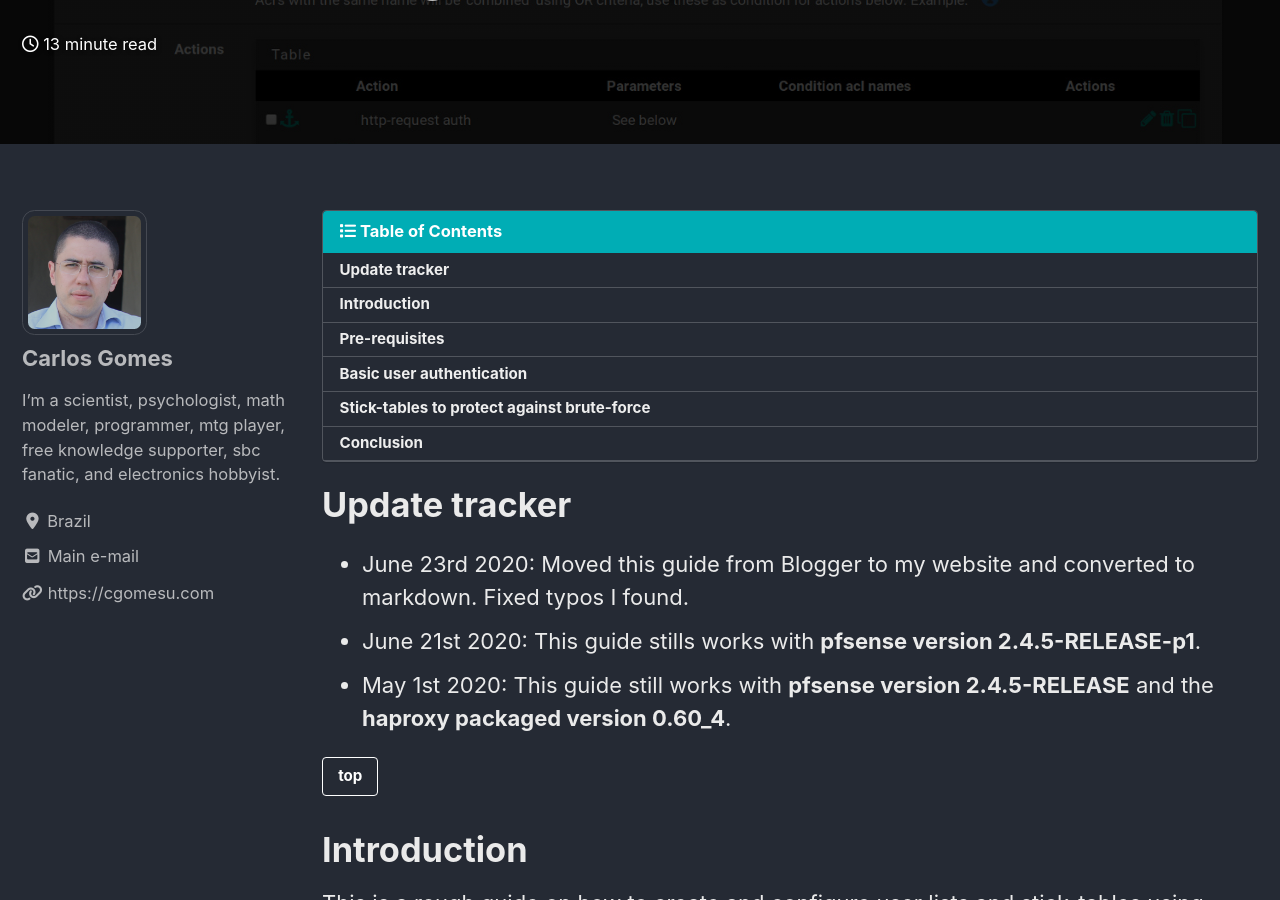
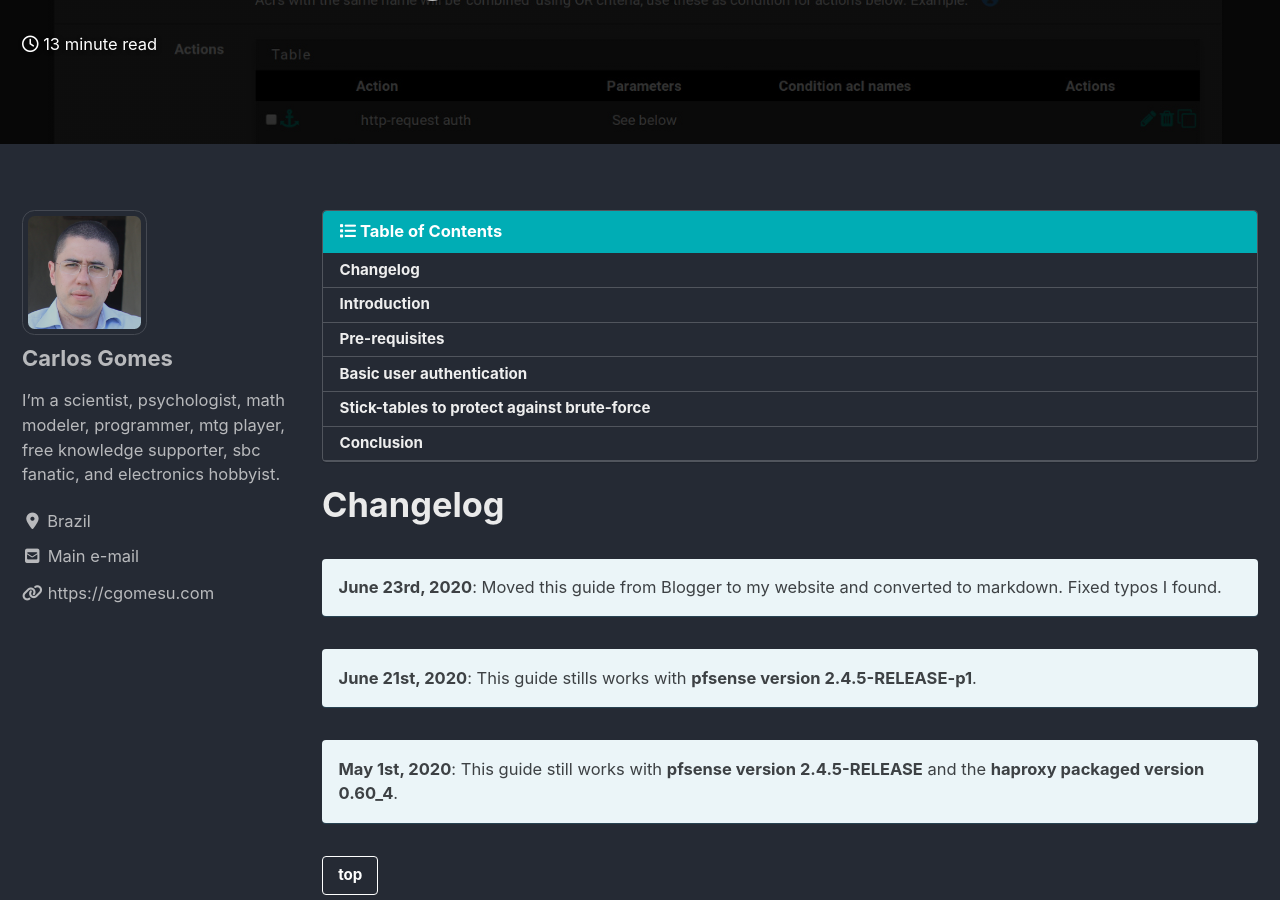
Before and after one commit to cgomesu/website, a Jekyll site: the page built from _posts/2019-07-13-Securing-backend-haproxy-pfsense.md, in a window 1280 px wide and 900 px high, scrolled down 266 px. Built offline with Jekyll 4.4.1, drawn with Linux system fonts in a browser that asks for light colours; cached includes are drawn as plain includes; nearby versions of some CDN libraries.

Commit message:
updated changelog format

```diff
--- a/_posts/2019-07-13-Securing-backend-haproxy-pfsense.md
+++ b/_posts/2019-07-13-Securing-backend-haproxy-pfsense.md
@@ -8,11 +8,15 @@ toc: true
 toc_label: "Table of Contents"
 toc_icon: "list"
 ---
+# Changelog
+**June 23rd, 2020**: Moved this guide from Blogger to my website and converted to markdown.  Fixed typos I found.
+{: .notice .notice--info }
 
-# Update tracker
-* June 23rd 2020: Moved this guide from Blogger to my website and converted to markdown.  Fixed typos I found.
-* June 21st 2020: This guide stills works with **pfsense version 2.4.5-RELEASE-p1**.
-* May 1st 2020: This guide still works with **pfsense version 2.4.5-RELEASE** and the **haproxy packaged version 0.60_4**.
+**June 21st, 2020**: This guide stills works with **pfsense version 2.4.5-RELEASE-p1**.
+{: .notice .notice--info }
+
+**May 1st, 2020**: This guide still works with **pfsense version 2.4.5-RELEASE** and the **haproxy packaged version 0.60_4**.
+{: .notice .notice--info }
 
 [top](#){: .btn .btn--light-outline .btn--small}
 
```
Also changed, not shown: _posts/2020-05-07-Youtube-as-IPTV-with-TVH.md (+12 -5 lines), _posts/2020-07-06-Nanopi-m4-mini-nas.md (+9 -5 lines), assets/posts/2020-11-24-mesh-networking-openwrt-batman/clearfog-pro.jpg (added), assets/posts/2020-11-24-mesh-networking-openwrt-batman/linksys-wrt1900ac.jpg (added), 9 other files.
